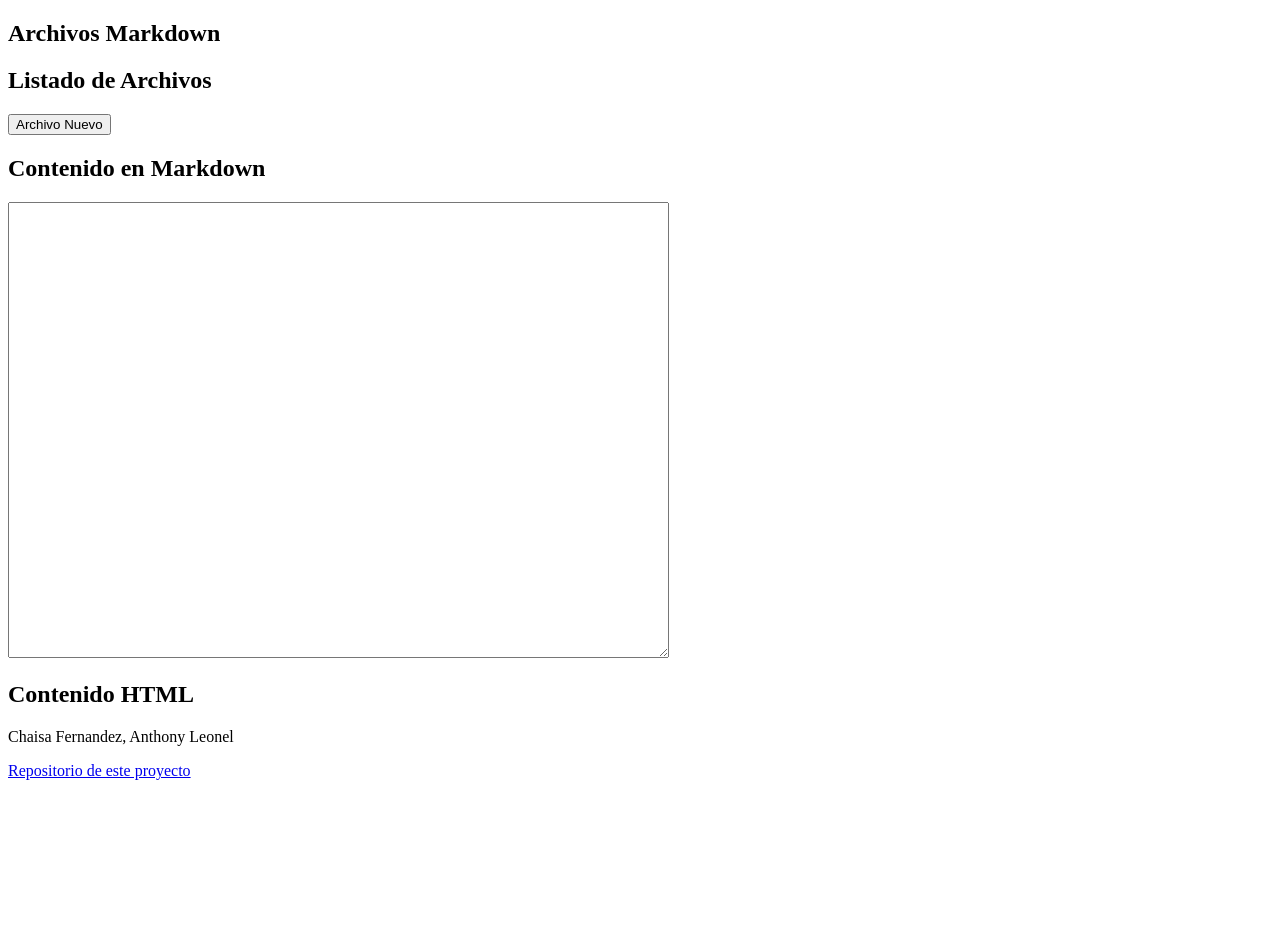
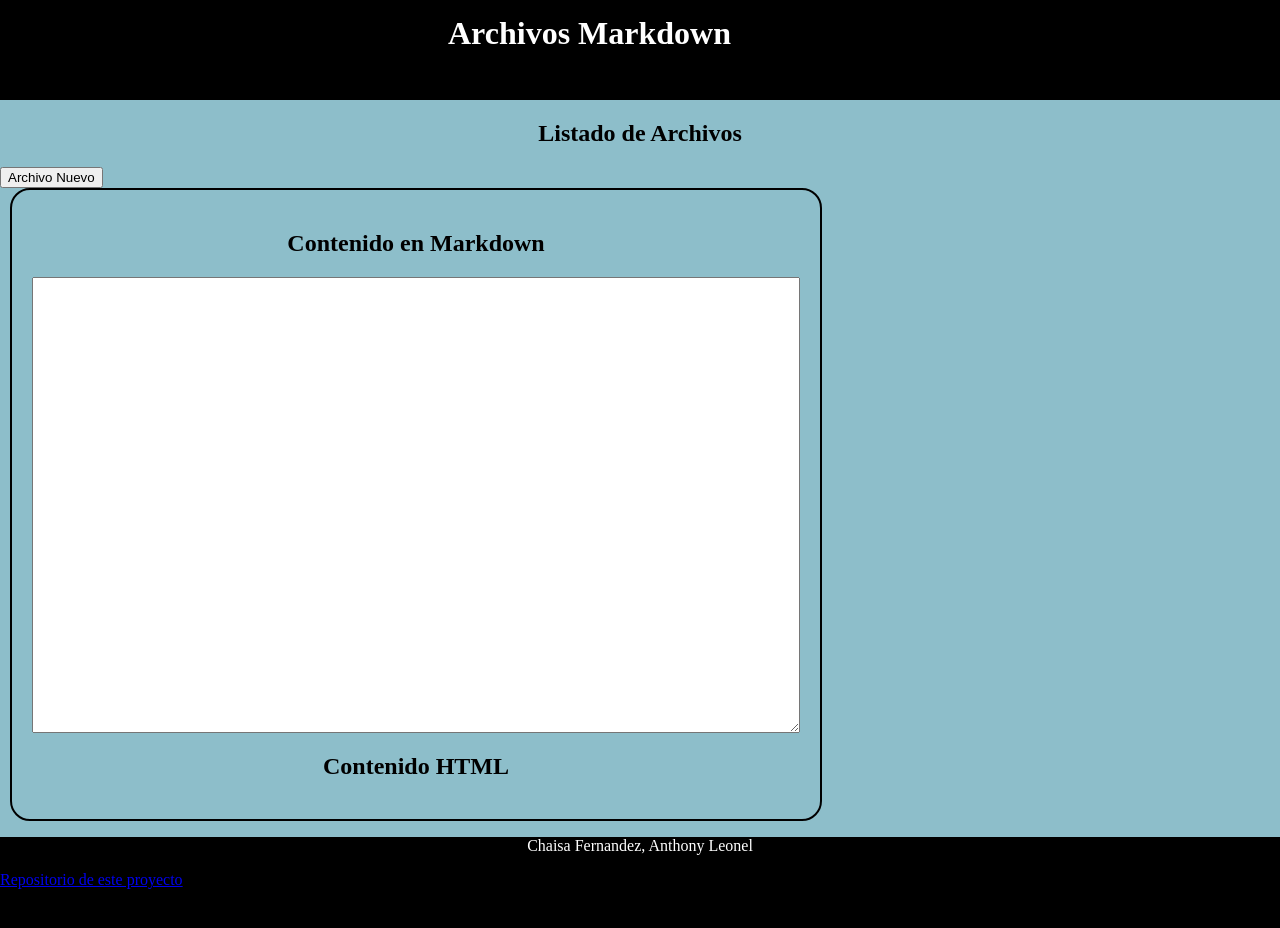
Before and after one commit to ianthony4/PWEB2-LAB03, a website: page index.html in a window 1280 px wide. Before the commit the page ends 800 px from the top, so only its background shows below. Drawn offline with Linux system fonts and the light colour scheme; files that its build step writes are made by us from their sources; no server answers; files whose address does not match are found by name.

Commit message:
Agregando hoja de estilos al html y en el directorio PUB

```diff
--- a/index.html
+++ b/index.html
@@ -6,6 +6,7 @@
         <title>Laboratorio 03</title>
         <!--Aqui llamaremos al script que se crea en el lado del cliente (Carpeta PUB)-->
         <script src="client.js"></script>
+        <link rel="stylesheet" href="style.css">
         <!--De manera opcional aqui podemos agregar una hoja de estilo-->
     </head>
     <body>
--- /dev/null
+++ b/pub/style.css
@@ -0,0 +1,35 @@
+/* Estilo del fondo */
+body{
+    background-color: #8dbeca;
+    padding: 0;
+    margin: 0;
+}
+/*Centrando el encabezado, y el footer*/
+header, footer {
+    background-color: rgb(0, 0, 0);
+    height: 100px;
+    width: 100%;
+    color: white;
+}
+h2 {
+    text-align: center;
+}
+header h2{
+    position: absolute;
+    margin: 15px 35%;
+    font-size: 2em;
+}
+footer p{
+    text-align: center;
+}
+/*Pequeño cuadro para el contenido MD y HTML*/
+.main{
+    display: flex;
+    flex-direction: column;
+    justify-content: center;
+    border: 2px solid black;
+    border-radius: 20px;
+    width: 60%;
+    margin: 0 0 0 10px;
+    padding: 20px;
+}
```
